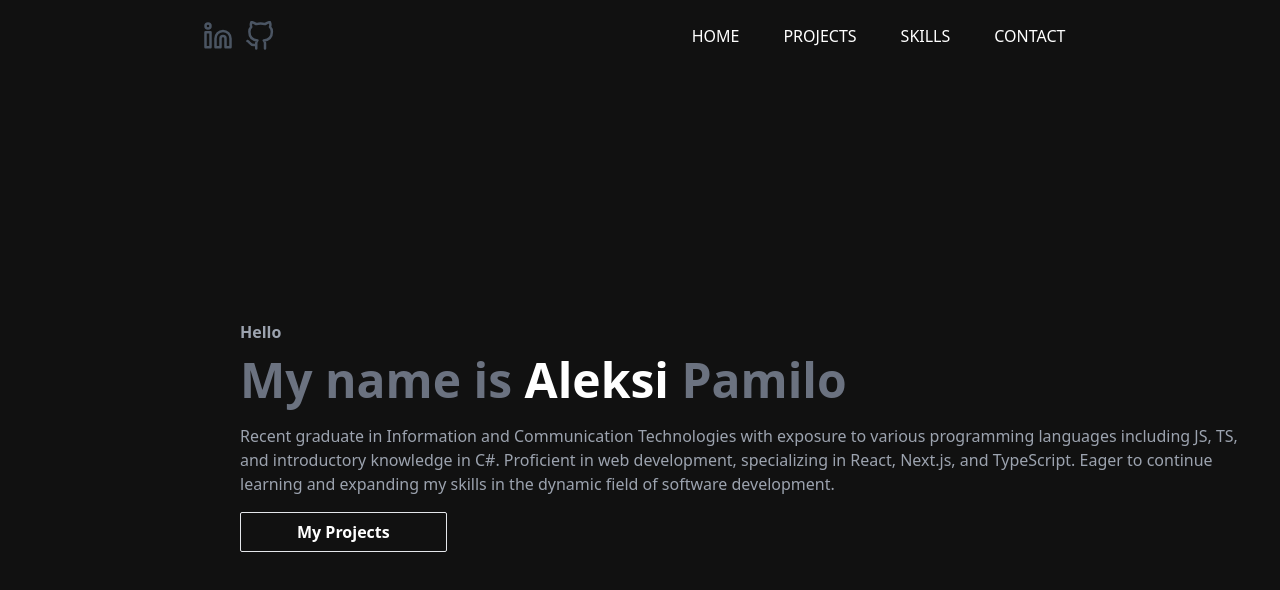
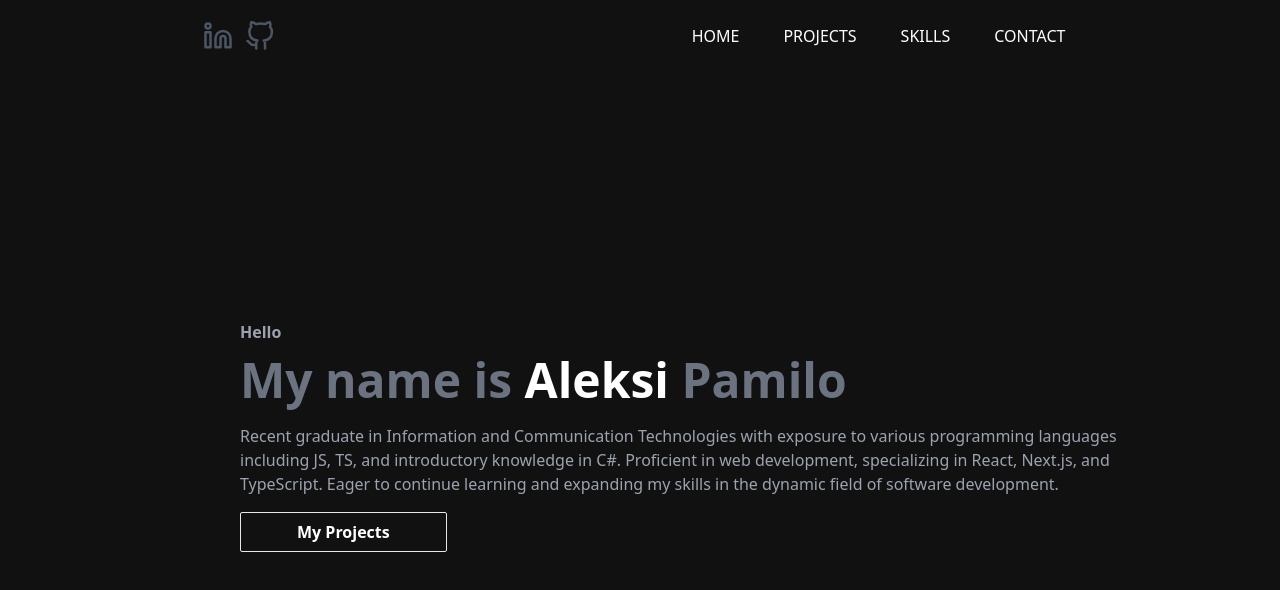
Before and after one commit to AleksiPamilo/Portfolio, a React (Create React App) app: page / in a window 1280 px wide. Shown: the top 590 px of the page. Built offline with nearby package versions, Linux system fonts and the light colour scheme.

Commit message:
Add max width for the description on home page

```diff
--- a/src/sites/Home.tsx
+++ b/src/sites/Home.tsx
@@ -6,7 +6,7 @@ const Home: React.FC = () => {
         <main className="md:pl-60 md:pt-[20rem] px-10 pt-[13rem]">
             <p className="font-bold text-gray-400">Hello</p>
             <h1 className="text-4xl md:text-5xl font-extrabold mt-3 text-gray-500">My name is <span className="text-white">Aleksi</span> Pamilo</h1>
-            <div className="mt-5 text-gray-400">
+            <div className="max-w-[58rem] mt-5 text-gray-400">
                 <p>Recent graduate in Information and Communication Technologies with exposure to various programming languages including JS, TS, and introductory knowledge in C#. Proficient in web development, specializing in React, Next.js, and TypeScript. Eager to continue learning and expanding my skills in the dynamic field of software development.</p>
             </div>
 
```
